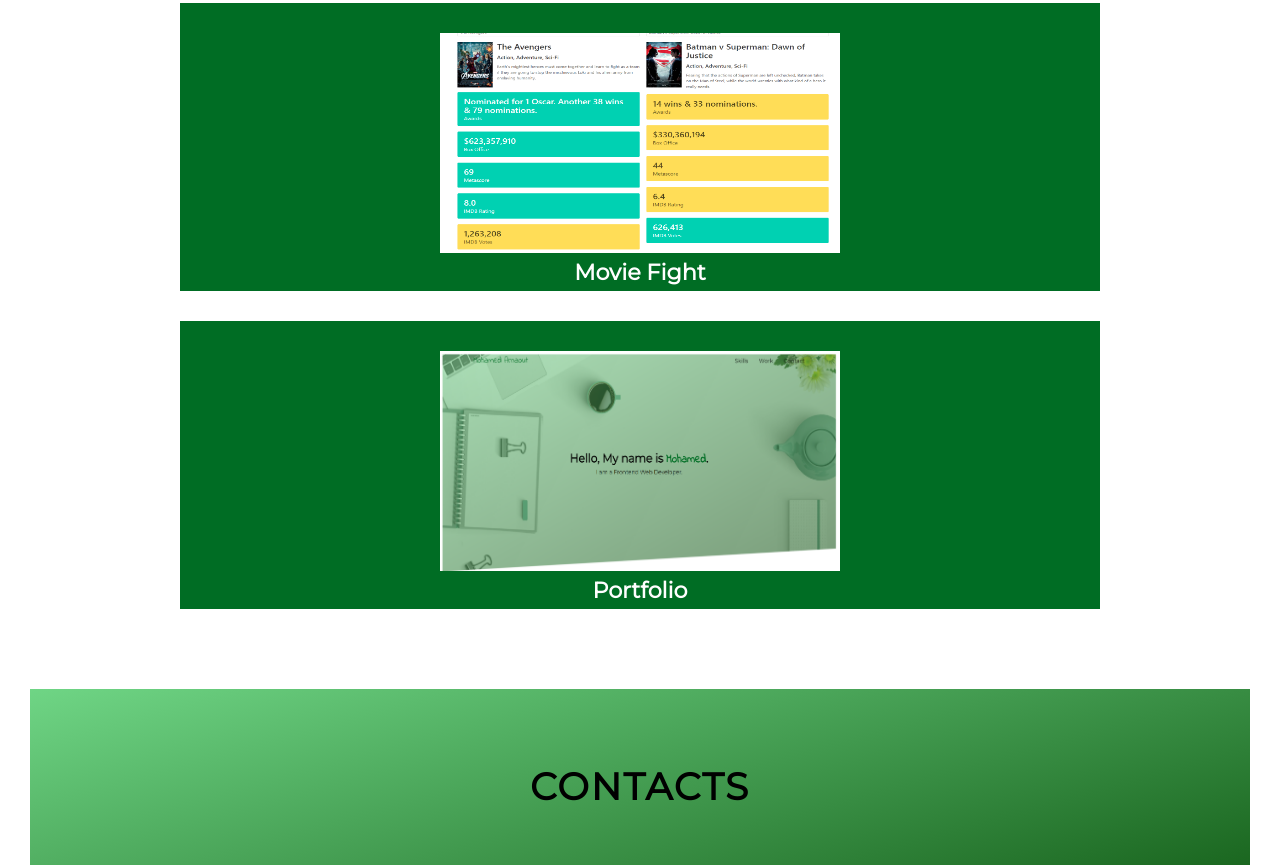
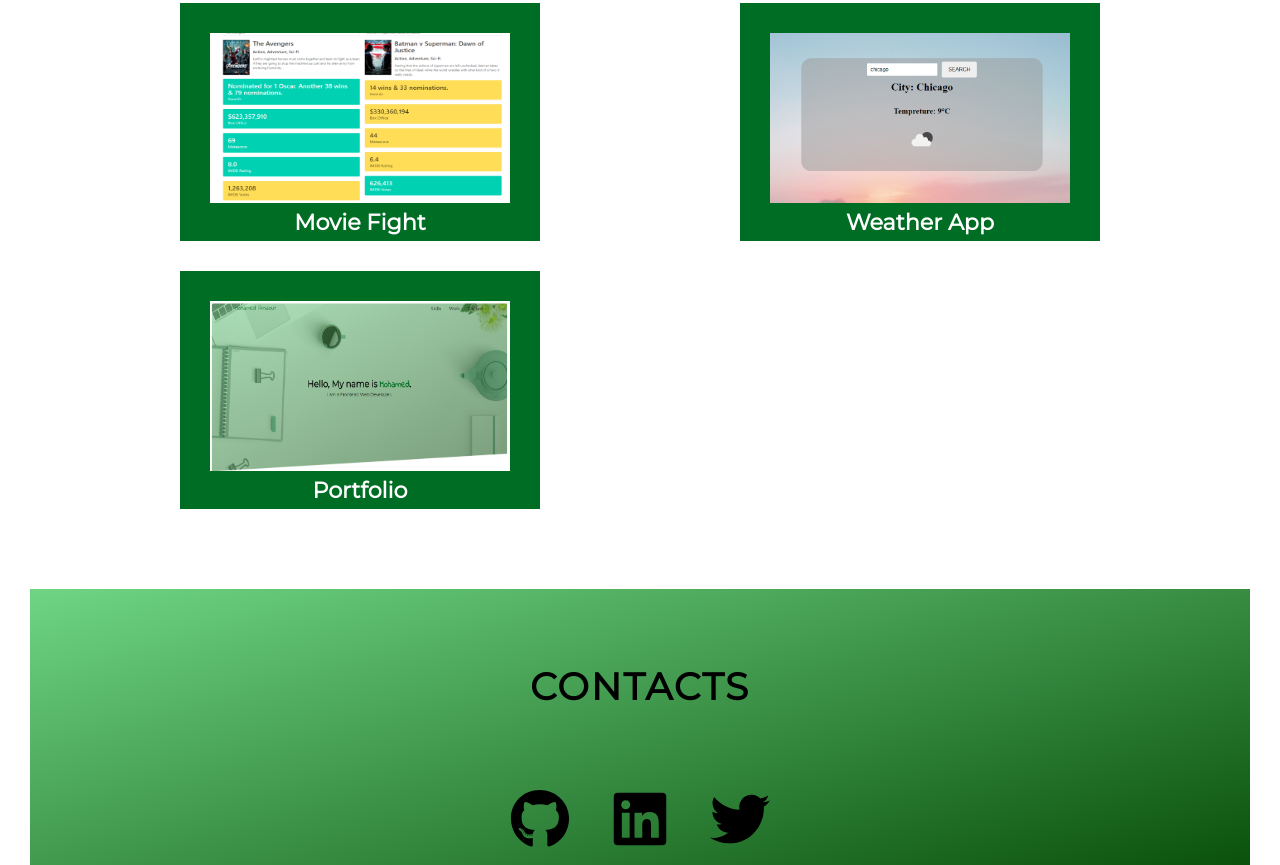
Before and after one commit to mohamedarnaout/portfolio, a website: page index.html in a window 1280 px wide. Shown: the part 2035-2900 px from the top of the page. Drawn offline with Linux system fonts and the light colour scheme.

Commit message:
made a linkIn icon and added a project

```diff
--- a/index.html
+++ b/index.html
@@ -97,6 +97,15 @@
             >
           </div>
           <div class="project__item">
+            <a
+              href="https://mohamedarnaout.github.io/weatherapp/"
+              target="_blank"
+            >
+              <img src="pics/Weather.PNG" alt="" class="project-pic" />
+              <h3>Weather App</h3></a
+            >
+          </div>
+          <div class="project__item">
             <a href="#">
               <img src="pics/portfolio.PNG" alt="" class="project-pic" />
               <h3>Portfolio</h3></a
@@ -127,6 +136,18 @@
             ></path>
           </svg>
         </a>
+        <a href="https://www.linkedin.com/in/mohamed-arnaout-b409a1191/" target="_blank">
+          <svg aria-hidden="true"
+          focusable="false"
+          data-prefix="fab"
+          data-icon="linkedin"
+          class="svg-inline--fa fa-linkedin fa-w-14 Contact__icon"
+          role="img" xmlns="http://www.w3.org/2000/svg"
+          viewBox="0 0 448 512">
+          <path fill="currentColor"
+          d="M416 32H31.9C14.3 32 0 46.5 0 64.3v383.4C0 465.5 14.3 480 31.9 480H416c17.6 0 32-14.5 32-32.3V64.3c0-17.8-14.4-32.3-32-32.3zM135.4 416H69V202.2h66.5V416zm-33.2-243c-21.3 0-38.5-17.3-38.5-38.5S80.9 96 102.2 96c21.2 0 38.5 17.3 38.5 38.5 0 21.3-17.2 38.5-38.5 38.5zm282.1 243h-66.4V312c0-24.8-.5-56.7-34.5-56.7-34.6 0-39.9 27-39.9 54.9V416h-66.4V202.2h63.7v29.2h.9c8.9-16.8 30.6-34.5 62.9-34.5 67.2 0 79.7 44.3 79.7 101.9V416z"></path></svg>
+          </svg>
+        </a>
         <a href="https://twitter.com/MohamedArnaou10" target="_blank">
           <svg
             aria-hidden="true"
--- a/sass/layout/_projects.scss
+++ b/sass/layout/_projects.scss
@@ -4,15 +4,15 @@
   &__grid {
     display: grid;
     justify-content: center;
-    grid-template-columns: repeat(auto-fill, minmax(40rem, 1fr));
-    grid-column-gap: 30rem;
+    grid-template-columns: repeat(auto-fill, minmax(30rem, 1fr));
+    grid-column-gap: 20rem;
     grid-row-gap: 3rem;
     text-align: center;
   }
   &-pic {
     padding-top: 3rem;
-    width: 40rem;
-    height: 25rem;
+    width: 30rem;
+    height: 20rem;
   }
   &__item {
     padding: 0 0 0.5rem 0;
```
Also changed, not shown: css/style.css, pics/Weather.PNG (added), pics/linkedin-brands.svg (added).
